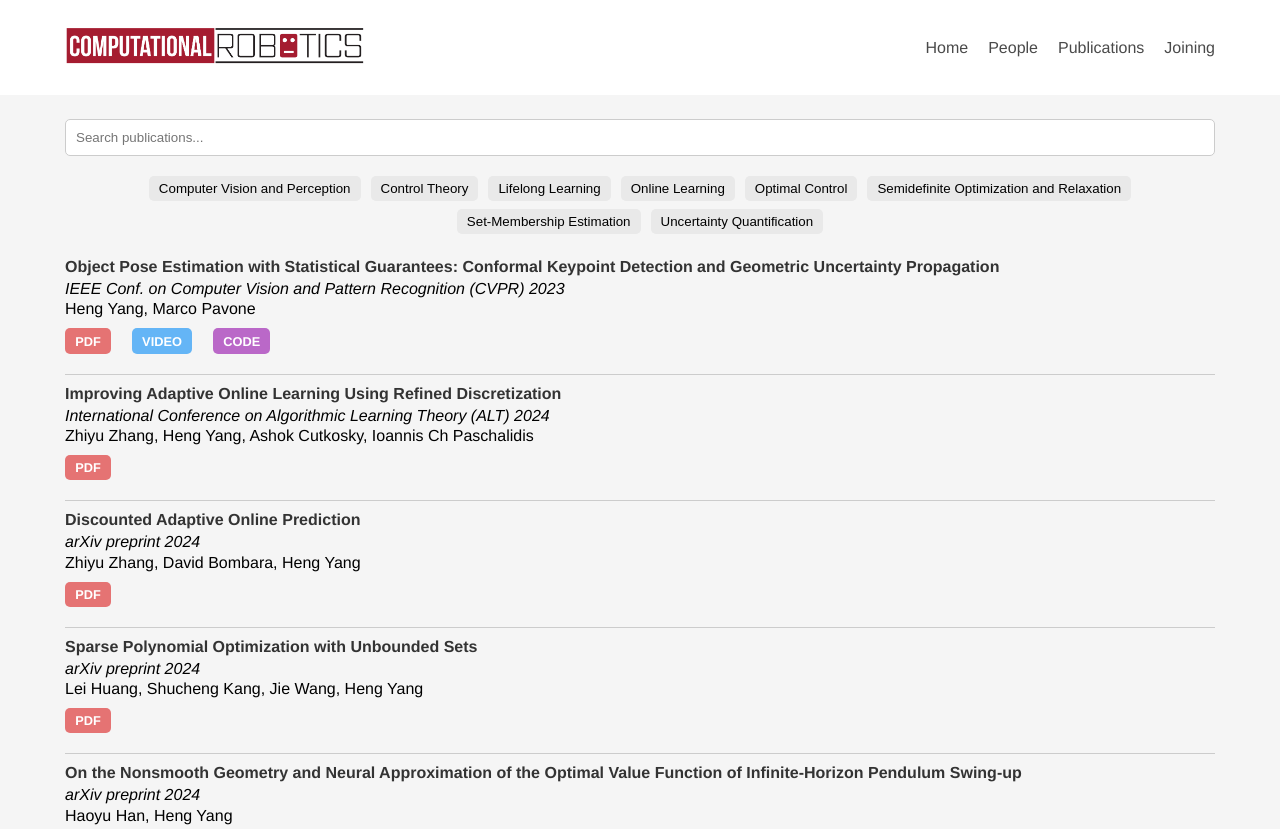
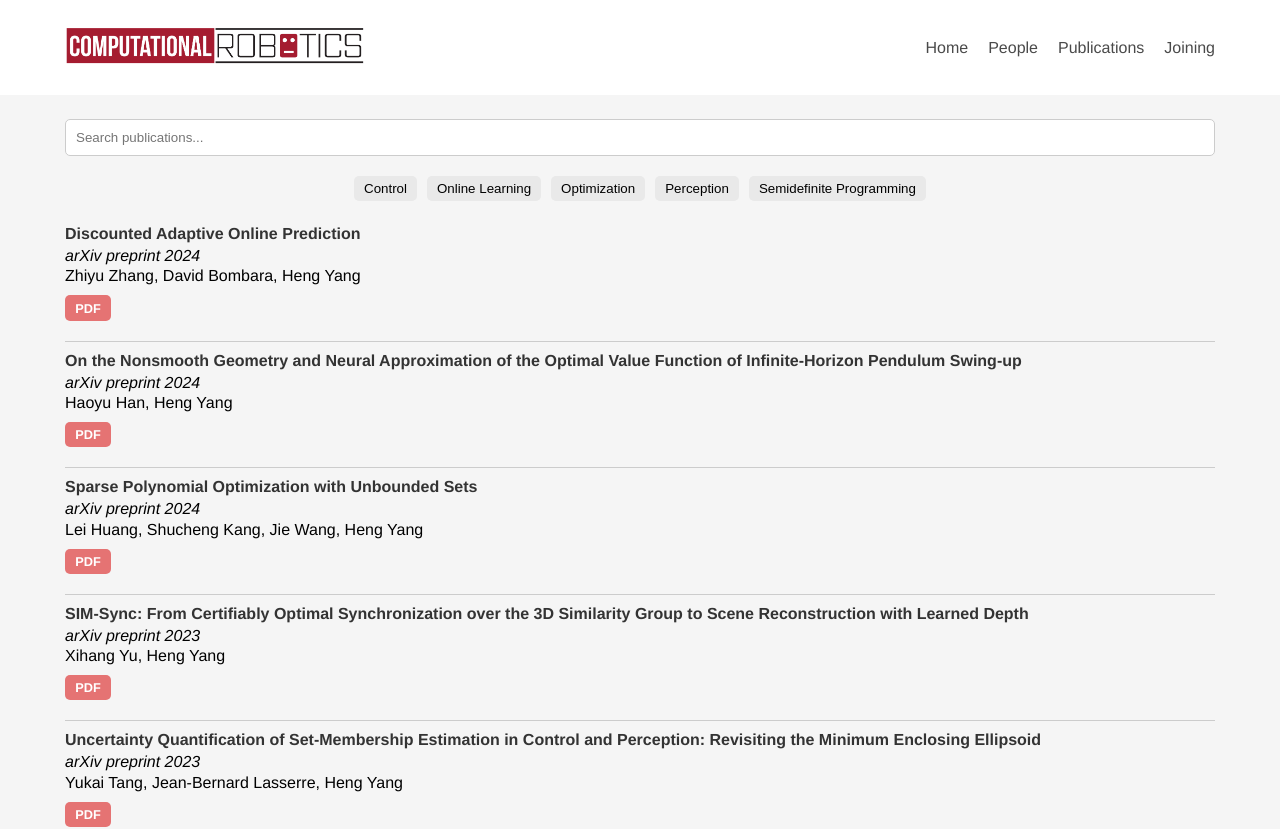
Before and after one commit to ComputationalRobotics/ComputationalRobotics.github.io, a React (Create React App) app: page /publications in a window 1280 px wide. Shown: the top 829 px of the page. Built offline with nearby package versions, Linux system fonts and the light colour scheme.

Commit message:
pub page sorting done

```diff
--- a/src/components/PublicationsPage.js
+++ b/src/components/PublicationsPage.js
@@ -25,54 +25,40 @@ import './PublicationsPage.css';
 
 const allPublications = [
     {
-      id: 8,
-      title: 'Object Pose Estimation with Statistical Guarantees: Conformal Keypoint Detection and Geometric Uncertainty Propagation',
-      journal_year: 'IEEE Conf. on Computer Vision and Pattern Recognition (CVPR) 2023',
-      people: ['Heng Yang', 'Marco Pavone'],
-      tags: ['Uncertainty Quantification', 'Computer Vision and Perception'],
-      pdfLink: 'https://arxiv.org/pdf/2303.12246.pdf',
-      videoLink: 'https://youtu.be/NWUf4hd571E',
-      codeLink: 'https://github.com/ComputationalRobotics/PURSE'
-    },
-    {
-      id: 7,
-      title: 'Improving Adaptive Online Learning Using Refined Discretization',
-      journal_year: 'International Conference on Algorithmic Learning Theory (ALT) 2024',
-      people: ['Zhiyu Zhang', 'Heng Yang', 'Ashok Cutkosky', 'Ioannis Ch Paschalidis'],
-      tags: ['Online Learning'],
-      pdfLink: 'https://arxiv.org/pdf/2309.16044.pdf'
-    },
-    {
       id: 6,
       title: 'Discounted Adaptive Online Prediction',
       journal_year: 'arXiv preprint 2024',
       people: ['Zhiyu Zhang', 'David Bombara', 'Heng Yang'],
-      tags: ['Online Learning', 'Uncertainty Quantification', 'Lifelong Learning'],
-      pdfLink: 'https://arxiv.org/pdf/2402.02720.pdf'
+      tags: ['Online Learning'],
+      pdfLink: 'https://arxiv.org/pdf/2402.02720.pdf',
+      year: 2024,
     },
     {
       id: 5,
       title: 'Sparse Polynomial Optimization with Unbounded Sets',
       journal_year: 'arXiv preprint 2024',
       people: ['Lei Huang', 'Shucheng Kang', 'Jie Wang', 'Heng Yang'],
-      tags: ['Semidefinite Optimization and Relaxation', 'Optimal Control'],
-      pdfLink: 'https://arxiv.org/pdf/2401.15837.pdf'
+      tags: ['Optimization'],
+      pdfLink: 'https://arxiv.org/pdf/2401.15837.pdf',
+      year: 2024,
     },
     {
       id: 4,
       title: 'On the Nonsmooth Geometry and Neural Approximation of the Optimal Value Function of Infinite-Horizon Pendulum Swing-up',
       journal_year: 'arXiv preprint 2024',
       people: ['Haoyu Han', 'Heng Yang'],
-      tags: ['Optimal Control'],
-      pdfLink: 'https://arxiv.org/pdf/2312.17467.pdf'
+      tags: ['Control'],
+      pdfLink: 'https://arxiv.org/pdf/2312.17467.pdf',
+      year: 2024,
     },
     {
       id: 3,
       title: 'Uncertainty Quantification of Set-Membership Estimation in Control and Perception: Revisiting the Minimum Enclosing Ellipsoid',
       journal_year: 'arXiv preprint 2023',
       people: ['Yukai Tang', 'Jean-Bernard Lasserre', 'Heng Yang'],
-      tags: ['Uncertainty Quantification', 'Semidefinite Optimization and Relaxation', 'Computer Vision and Perception', 'Set-Membership Estimation'],
+      tags: ['Control', 'Perception'],
       pdfLink: 'https://arxiv.org/pdf/2311.15962.pdf',
+      year: 2023,
       // videoLink not provided for this publication
       // highlightLink not provided for this publication
       // others also not provided
@@ -80,20 +66,22 @@ const allPublications = [
     {
       id: 2,
       title: 'SIM-Sync: From Certifiably Optimal Synchronization over the 3D Similarity Group to Scene Reconstruction with Learned Depth',
-      journal_year: 'IEEE Robotics and Automation Letters (RA-L) 2024',
+      journal_year: 'arXiv preprint 2023',
       people: ['Xihang Yu', 'Heng Yang'],
-      tags: ['Semidefinite Optimization and Relaxation', 'Computer Vision and Perception'],
+      tags: ['Semidefinite Programming', 'Optimization'],
       pdfLink: 'https://arxiv.org/pdf/2309.05184.pdf',
+      year: 2023,
       // highlightLink not provided for this publication
       // others not provided
     },
     {
       id: 1,
       title: 'Verification and Synthesis of Robust Control Barrier Functions: Multilevel Polynomial Optimization and Semidefinite Relaxation',
-      journal_year: 'IEEE Conference on Decision and Control (CDC) 2023',
+      journal_year: 'IEEE Conf. on Decision and Control (CDC) 2023',
       people: ['Shucheng Kang', 'Yuxiao Chen', 'Heng Yang', 'Marco Pavone'],
-      tags: ['Semidefinite Optimization and Relaxation', 'Control Theory'],
-      pdfLink: 'https://arxiv.org/pdf/2303.10081.pdf'
+      tags: ['Semidefinite Programming', 'Optimization'],
+      pdfLink: 'https://arxiv.org/pdf/2303.10081.pdf',
+      year: 2023,
       // highlightLink not provided for this publication
       // others not provided
     },
@@ -105,6 +93,16 @@ const allPublications = [
 // List of unique tags extracted from all publications
 const uniqueTags = Array.from(new Set(allPublications.flatMap(p => p.tags)));
 
+const sortedPublications = allPublications.sort((a, b) => {
+  // First, compare by year
+  const yearDifference = b.year - a.year;
+  if (yearDifference !== 0) {
+      return yearDifference; // If years are not equal, sort by year
+  }
+  // If years are equal, compare by title
+  return a.title.localeCompare(b.title);
+});
+
 const PublicationsPage = () => {
     const [searchQuery, setSearchQuery] = useState('');
     const [selectedTags, setSelectedTags] = useState([]);
@@ -114,7 +112,7 @@ const PublicationsPage = () => {
             <div className="publications-container">
                 <SearchBar onSearch={setSearchQuery} />
                 <TagFilter onTagSelect={setSelectedTags} selectedTags={selectedTags} tags={uniqueTags} />
-                <PublicationsList publications={allPublications} searchQuery={searchQuery} selectedTags={selectedTags} />
+                <PublicationsList publications={sortedPublications} searchQuery={searchQuery} selectedTags={selectedTags} />
             </div>
         </div>
     );
```
Also changed, not shown: 3 other files (tests, documents, lock files or other folders).
